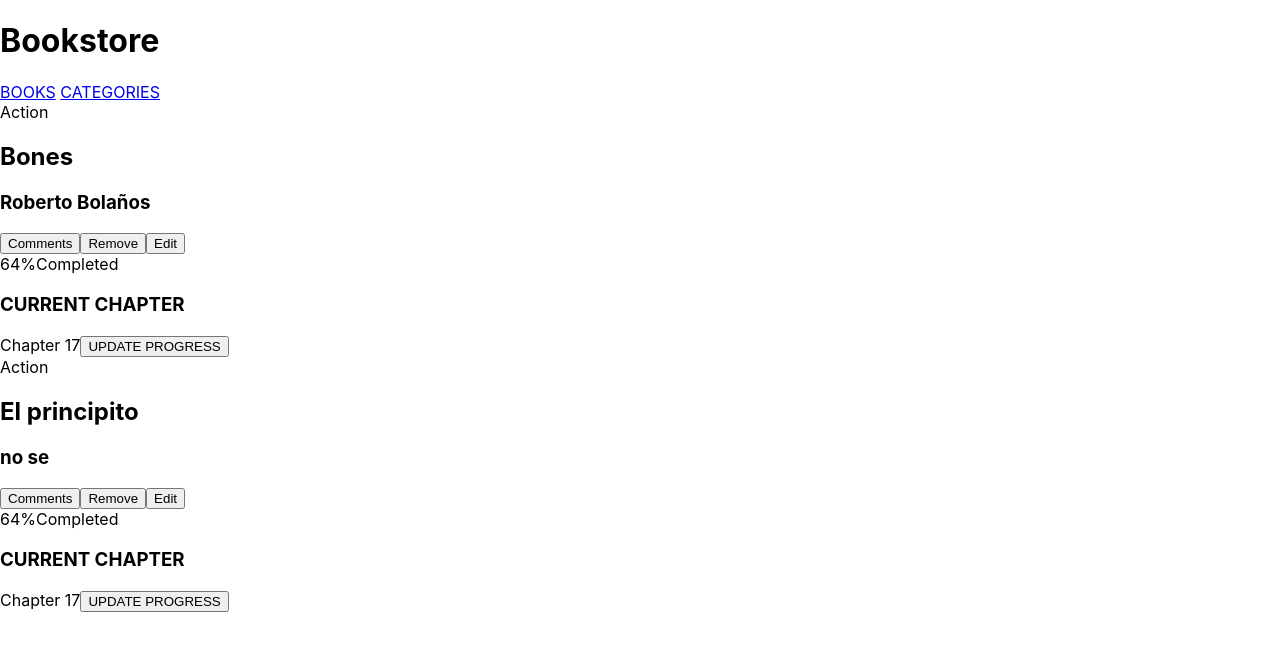
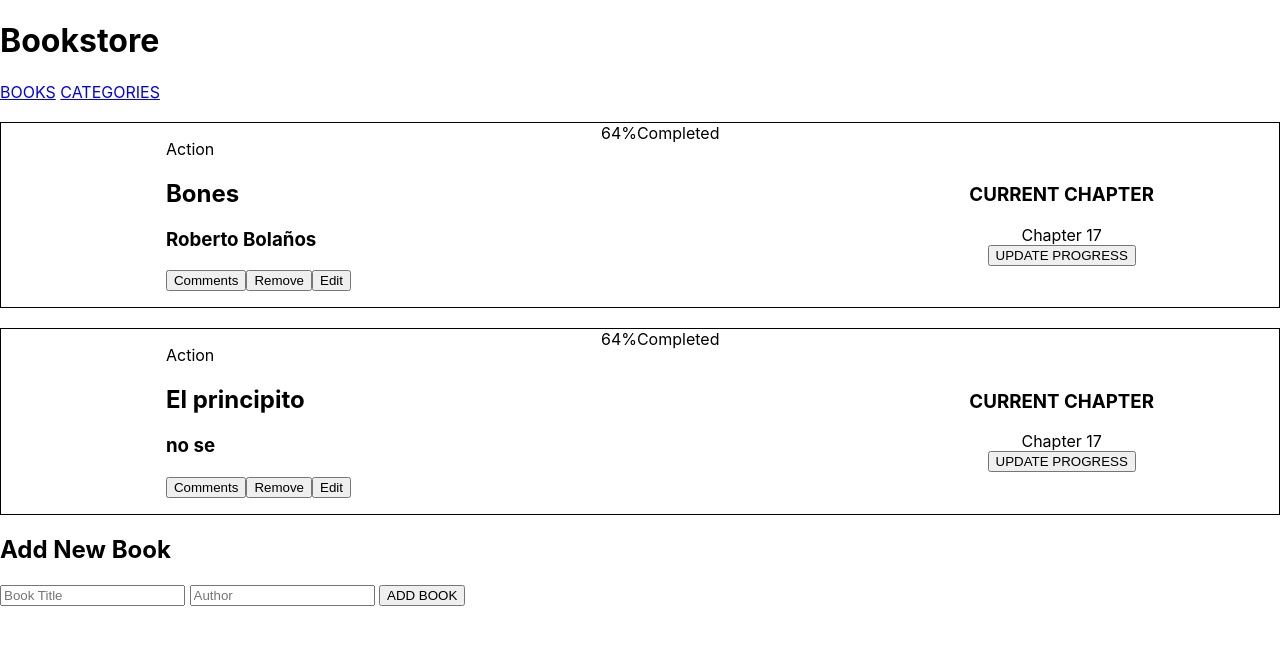
Before and after one commit to Artbsc1992/book-store, a React (Create React App) app: page / in a window 1280 px wide. Shown: the top 650 px of the page. Built offline with nearby package versions, Linux system fonts and the light colour scheme.

Commit message:
add basic style

```diff
--- a/src/components/Book.js
+++ b/src/components/Book.js
@@ -1,10 +1,12 @@
 import React from "react";
 import PropTypes from 'prop-types';
+import './books.css'
 
 const Book = (props) => {
   const {title, author} = props;
   return (
-    <div>
+    <div className="books">
+      <ul>
         <span>Action</span>
         <h2>{title}</h2>
         <h3>{author}</h3>
@@ -13,11 +15,12 @@ const Book = (props) => {
           <button type="button">Remove</button>
           <button type="button">Edit</button>
          </div>
+      </ul>
       <div>
         <span>64%</span>
         <span>Completed</span>
       </div>
-      <div>
+      <div className="update">
         <h3>CURRENT CHAPTER</h3>
         <span>Chapter 17</span>
         <button type="button">UPDATE PROGRESS</button>
--- /dev/null
+++ b/src/components/books.css
@@ -0,0 +1,13 @@
+.books{
+  display: flex;
+  border: 1px solid black;
+  margin-top: 20px;
+  justify-content: space-around;
+}
+
+.update {
+  display: flex;
+  flex-direction: column;
+  align-items: center;
+  justify-content: center;
+}
--- a/src/pages/Books.js
+++ b/src/pages/Books.js
@@ -1,6 +1,6 @@
 import { useState } from "react";
 import Book from '../components/Book';
-import Form from '../components/Form';
+import BooksForm from '../components/Form';
 
 const Books = () => {
 
@@ -25,7 +25,7 @@ const Books = () => {
       )}
     </div>
     <div>
-      <Form />
+      <BooksForm />
     </div>
     </>
   )
```
Also changed, not shown: src/components/Form.js (+7 -2 lines). Lines whose indentation alone changed are shown as unchanged.
